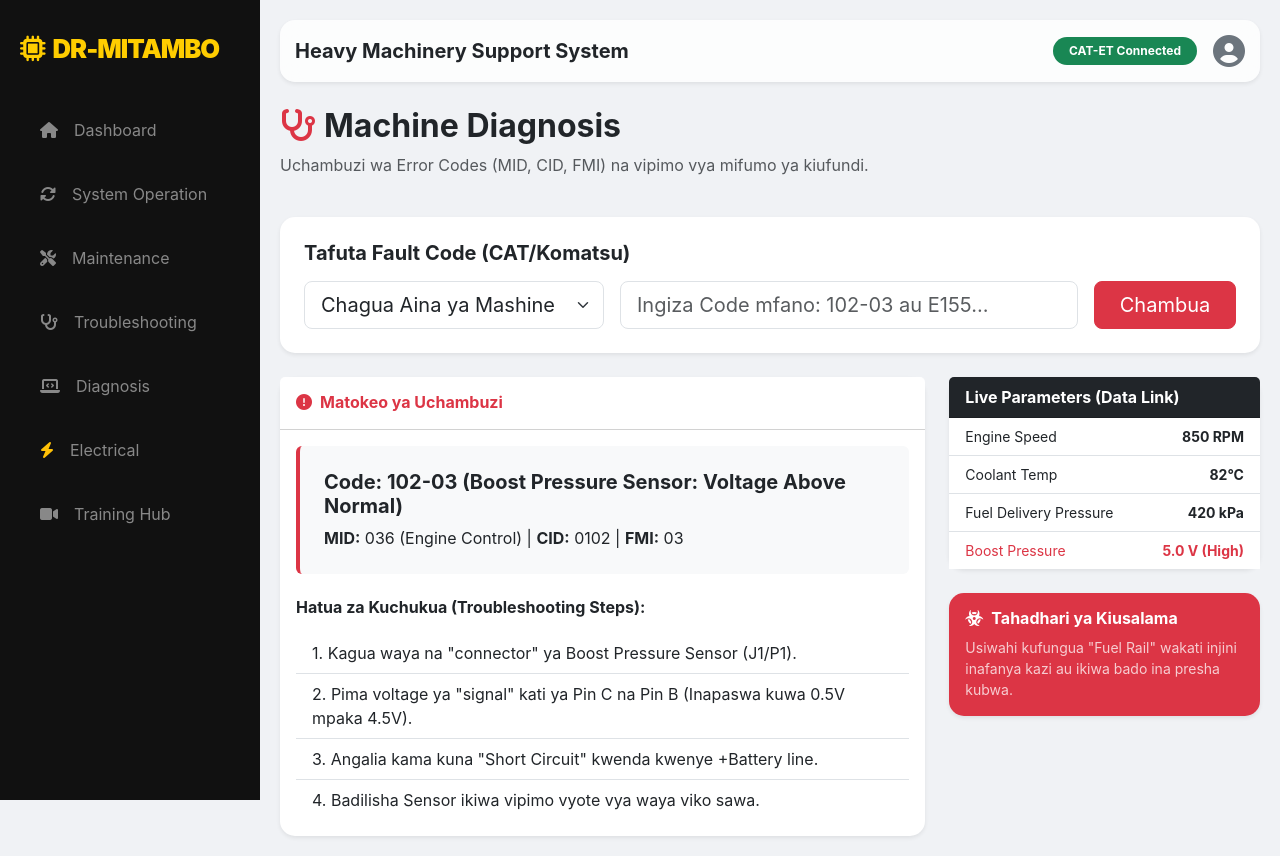
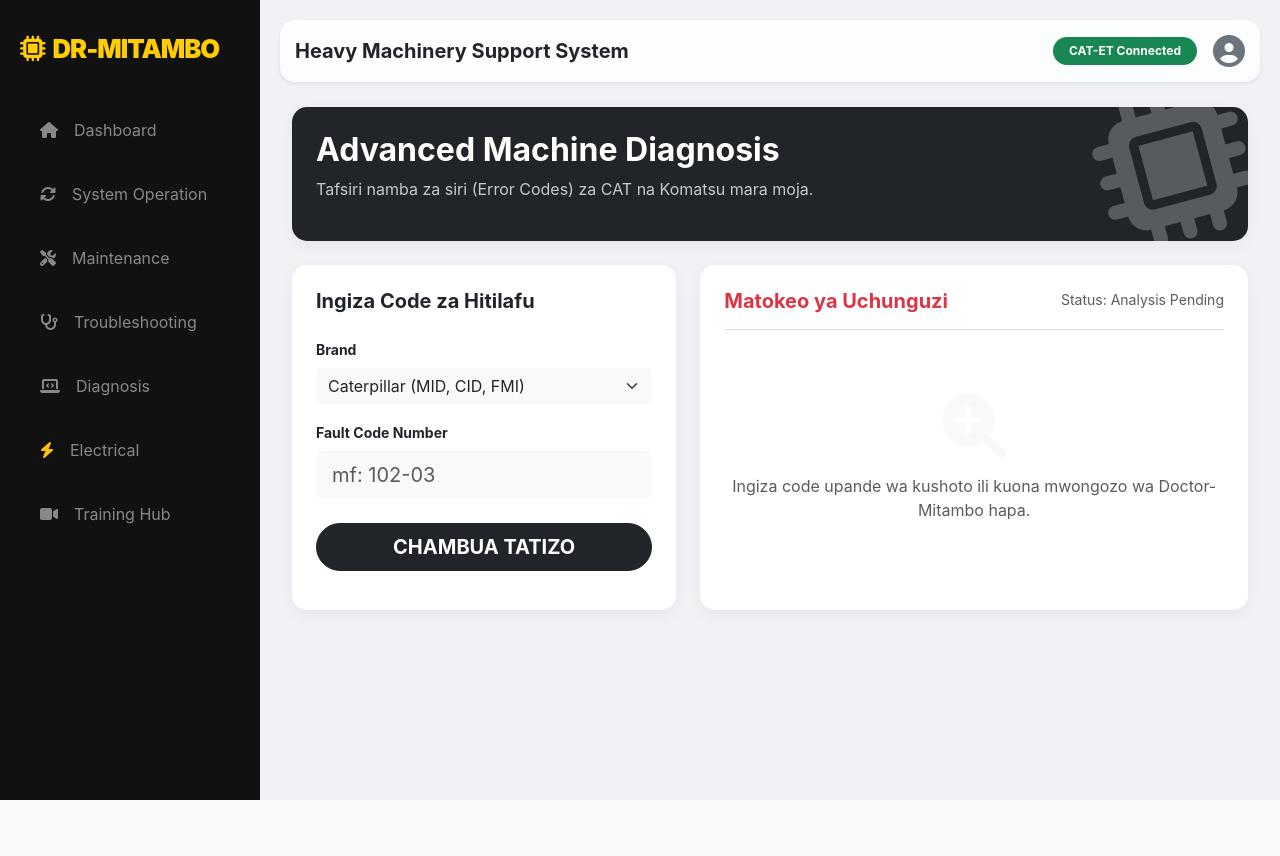
Before and after one commit to benmass1/doctor-mitambo, a Python web app: template app/templates/diagnosis.html in a window 1280 px wide. After the commit the page ends 800 px from the top, so only its background shows below. Run offline with Jinja, Linux system fonts and the light colour scheme; the template is opened without the code that fills it, so the values that code supplies are empty.

Commit message:
Update diagnosis.html

```diff
--- a/app/templates/diagnosis.html
+++ b/app/templates/diagnosis.html
@@ -1,91 +1,53 @@
 {% extends "base.html" %}
-
 {% block content %}
-<div class="container-fluid px-0">
+<div class="container-fluid">
     <div class="row mb-4">
-        <div class="col-md-8">
-            <h2 class="fw-bold"><i class="fas fa-stethoscope text-danger me-2"></i>Machine Diagnosis</h2>
-            <p class="text-muted">Uchambuzi wa Error Codes (MID, CID, FMI) na vipimo vya mifumo ya kiufundi.</p>
+        <div class="col-12">
+            <div class="card bg-dark text-white p-4 overflow-hidden position-relative">
+                <div style="z-index: 1;">
+                    <h2 class="fw-bold">Advanced Machine Diagnosis</h2>
+                    <p class="opacity-75">Tafsiri namba za siri (Error Codes) za CAT na Komatsu mara moja.</p>
+                </div>
+                <i class="fas fa-microchip position-absolute end-0 bottom-0 opacity-25" style="font-size: 150px; transform: rotate(-15deg);"></i>
+            </div>
         </div>
     </div>
 
     <div class="row g-4">
-        <div class="col-md-12">
-            <div class="card border-0 shadow-sm">
-                <div class="card-body p-4">
-                    <h5 class="fw-bold mb-3">Tafuta Fault Code (CAT/Komatsu)</h5>
-                    <form class="row g-3">
-                        <div class="col-md-4">
-                            <select class="form-select form-select-lg">
-                                <option selected>Chagua Aina ya Mashine</option>
-                                <option>Caterpillar (CAT ET)</option>
-                                <option>Komatsu (Komtrax/Monitoring)</option>
-                            </select>
-                        </div>
-                        <div class="col-md-6">
-                            <input type="text" class="form-control form-control-lg" placeholder="Ingiza Code mfano: 102-03 au E155...">
-                        </div>
-                        <div class="col-md-2">
-                            <button type="button" class="btn btn-danger btn-lg w-100">Chambua</button>
-                        </div>
-                    </form>
-                </div>
+        <div class="col-lg-5">
+            <div class="card p-4 h-100">
+                <h5 class="fw-bold mb-4">Ingiza Code za Hitilafu</h5>
+                <form>
+                    <div class="mb-3">
+                        <label class="form-label small fw-bold">Brand</label>
+                        <select class="form-select border-0 bg-light">
+                            <option>Caterpillar (MID, CID, FMI)</option>
+                            <option>Komatsu (User/Service Code)</option>
+                        </select>
+                    </div>
+                    <div class="mb-4">
+                        <label class="form-label small fw-bold">Fault Code Number</label>
+                        <input type="text" class="form-control form-control-lg border-0 bg-light shadow-none" placeholder="mf: 102-03">
+                    </div>
+                    <button class="btn btn-dark btn-lg w-100 rounded-pill fw-bold">CHAMBUA TATIZO</button>
+                </form>
             </div>
         </div>
 
-        <div class="col-md-8">
-            <div class="card border-0 shadow-sm">
-                <div class="card-header bg-white py-3">
-                    <h6 class="fw-bold mb-0 text-danger"><i class="fas fa-exclamation-circle me-2"></i>Matokeo ya Uchambuzi</h6>
+        <div class="col-lg-7">
+            <div class="card p-4 h-100">
+                <div class="d-flex justify-content-between border-bottom pb-3 mb-3">
+                    <h5 class="fw-bold m-0 text-danger">Matokeo ya Uchunguzi</h5>
+                    <span class="text-muted small">Status: Analysis Pending</span>
                 </div>
-                <div class="card-body">
-                    <div class="result-box p-4 bg-light rounded mb-3 border-start border-4 border-danger">
-                        <h5 class="fw-bold">Code: 102-03 (Boost Pressure Sensor: Voltage Above Normal)</h5>
-                        <p class="mb-0"><strong>MID:</strong> 036 (Engine Control) | <strong>CID:</strong> 0102 | <strong>FMI:</strong> 03</p>
-                    </div>
-
-                    <h6 class="fw-bold mt-4 mb-3">Hatua za Kuchukua (Troubleshooting Steps):</h6>
-                    <ol class="list-group list-group-numbered list-group-flush">
-                        <li class="list-group-item bg-transparent">Kagua waya na "connector" ya Boost Pressure Sensor (J1/P1).</li>
-                        <li class="list-group-item bg-transparent">Pima voltage ya "signal" kati ya Pin C na Pin B (Inapaswa kuwa 0.5V mpaka 4.5V).</li>
-                        <li class="list-group-item bg-transparent">Angalia kama kuna "Short Circuit" kwenda kwenye +Battery line.</li>
-                        <li class="list-group-item bg-transparent">Badilisha Sensor ikiwa vipimo vyote vya waya viko sawa.</li>
-                    </ol>
-                </div>
-            </div>
-        </div>
-
-        <div class="col-md-4">
-            <div class="card border-0 shadow-sm mb-4">
-                <div class="card-header bg-dark text-white fw-bold">
-                    Live Parameters (Data Link)
-                </div>
-                <div class="card-body p-0">
-
-                    <ul class="list-group list-group-flush small">
-                        <li class="list-group-item d-flex justify-content-between align-items-center">
-                            Engine Speed <span class="fw-bold">850 RPM</span>
-                        </li>
-                        <li class="list-group-item d-flex justify-content-between align-items-center">
-                            Coolant Temp <span class="fw-bold">82°C</span>
-                        </li>
-                        <li class="list-group-item d-flex justify-content-between align-items-center">
-                            Fuel Delivery Pressure <span class="fw-bold">420 kPa</span>
-                        </li>
-                        <li class="list-group-item d-flex justify-content-between align-items-center text-danger">
-                            Boost Pressure <span class="fw-bold">5.0 V (High)</span>
-                        </li>
-                    </ul>
-                </div>
-            </div>
-
-            <div class="card border-0 shadow-sm bg-danger text-white">
-                <div class="card-body">
-                    <h6 class="fw-bold mb-2"><i class="fas fa-biohazard me-2"></i>Tahadhari ya Kiusalama</h6>
-                    <p class="small mb-0 opacity-75">Usiwahi kufungua "Fuel Rail" wakati injini inafanya kazi au ikiwa bado ina presha kubwa.</p>
+                <div class="text-center py-5">
+                    <i class="fas fa-search-plus fa-4x text-light mb-3"></i>
+                    <p class="text-muted">Ingiza code upande wa kushoto ili kuona mwongozo wa Doctor-Mitambo hapa.</p>
                 </div>
             </div>
         </div>
     </div>
+
+
 </div>
 {% endblock %}
```
